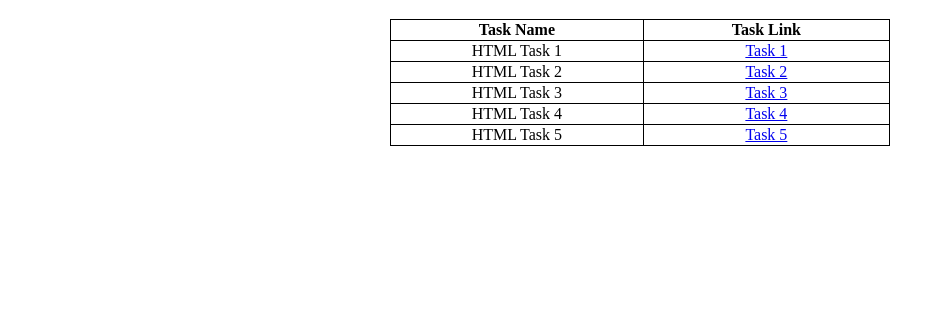
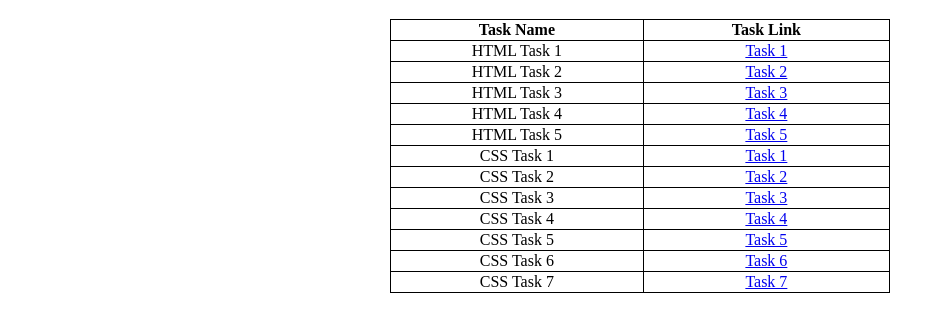
Before and after one commit to dinesh7276/MERN-TASKS, a plain HTML site: page index.html in a window 1280 px wide. Shown: the part 61-392 px from the top of the page, without its empty margins (0-945 px from the left). Drawn offline with Linux system fonts and the light colour scheme.

Commit message:
index.html

```diff
--- a/index.html
+++ b/index.html
@@ -45,6 +45,34 @@
         <td>HTML Task 5</td>
         <td><a href="HTML_Task5.html">Task 5</a></td>
       </tr>
+      <tr>
+        <td>CSS Task 1</td>
+        <td><a href="CSS_Task1.html">Task 1</a></td>
+      </tr>
+      <tr>
+        <td>CSS Task 2</td>
+        <td><a href="CSS_Task2.html">Task 2</a></td>
+      </tr>
+      <tr>
+        <td>CSS Task 3</td>
+        <td><a href="CSS_Task3.html">Task 3</a></td>
+      </tr>
+      <tr>
+        <td>CSS Task 4</td>
+        <td><a href="CSS_Task4.html">Task 4</a></td>
+      </tr>
+      <tr>
+        <td>CSS Task 5</td>
+        <td><a href="CSS_Task5.html">Task 5</a></td>
+      </tr>
+      <tr>
+        <td>CSS Task 6</td>
+        <td><a href="CSS_Task6.html">Task 6</a></td>
+      </tr>
+      <tr>
+        <td>CSS Task 7</td>
+        <td><a href="CSS_Task7.html">Task 7</a></td>
+      </tr>
     </table>
   </body>
 </html>
```
